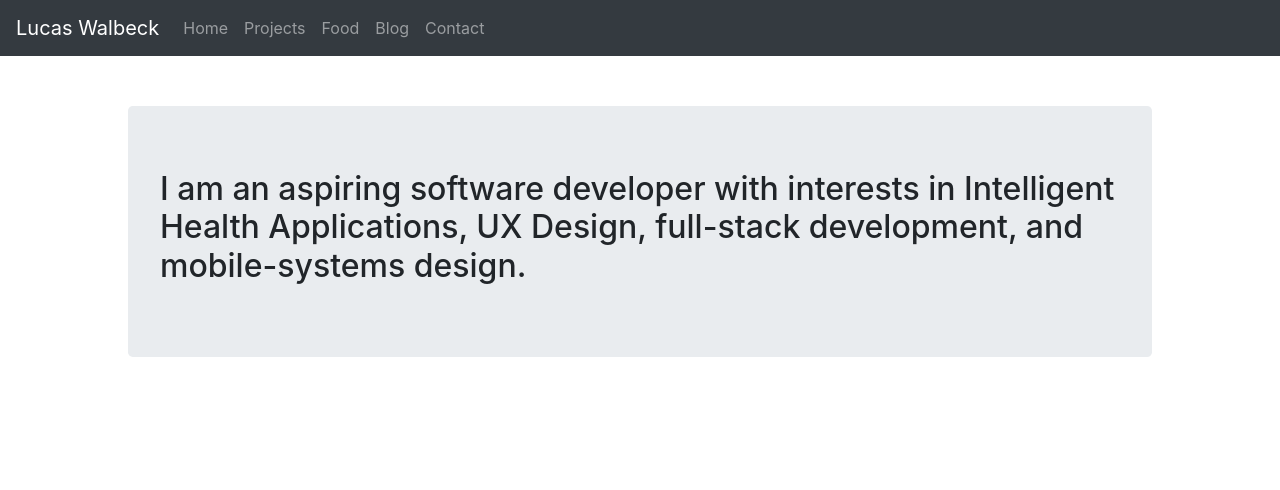
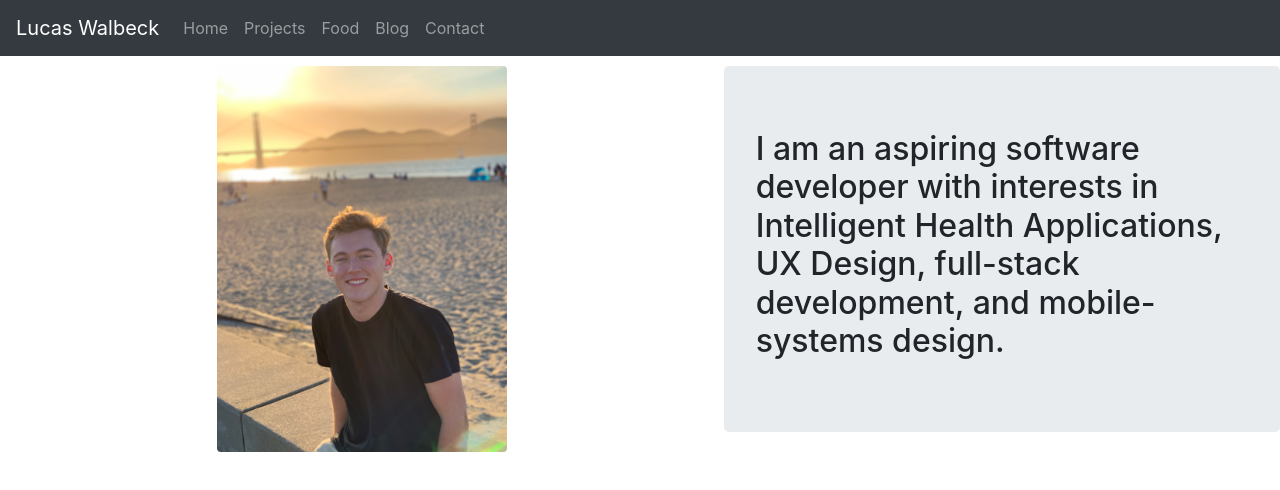
Before and after one commit to lukewalbeck/lukewalbeck.github.io, a React (Create React App) app: page / in a window 1280 px wide. Shown: the top 490 px of the page. Built offline with nearby package versions, Linux system fonts and the light colour scheme; no server answers.

Commit message:
more changes

```diff
--- a/src/components/AboutMe.js
+++ b/src/components/AboutMe.js
@@ -1,15 +1,21 @@
 import React from 'react'
 import { Jumbotron } from 'react-bootstrap';
 import Fade from 'react-reveal/Fade';
+import Picture from './Picture';
 
 class AboutMe extends React.Component {
     render() {
         return(
             <div style={centerMe} id="about">
                 <Fade ssrFadeout>
-                    <Jumbotron>
-                        <h2>I am an aspiring software developer with interests in Intelligent Health Applications, UX Design, full-stack development, and mobile-systems design.</h2>
-                    </Jumbotron>
+                    <div>
+                        <Picture></Picture>
+                    </div>
+                    <div>
+                        <Jumbotron>
+                            <h2>I am an aspiring software developer with interests in Intelligent Health Applications, UX Design, full-stack development, and mobile-systems design.</h2>
+                        </Jumbotron>
+                    </div>
                 </Fade>
             </div>
         )
@@ -17,8 +23,8 @@ class AboutMe extends React.Component {
 }
 
 const centerMe = {
-    width: '80%',
     margin: '0 auto',
-    marginTop: '50px'
+    marginTop: '10px',
+    display: 'flex'
 };
 export default AboutMe;
--- /dev/null
+++ b/src/components/Picture.js
@@ -0,0 +1,21 @@
+import React from 'react';
+import pic from '../media/IMG_0376.jpg';
+import Image from 'react-bootstrap/Image';
+import Fade from 'react-reveal/Fade';
+class Picture extends React.Component {
+    render() {
+        return(
+            <Fade>
+                <div style={imgStyle}>
+                    <Image src={pic} fluid rounded />
+                </div>
+            </Fade>
+        );
+    }
+}
+let imgStyle = {
+    width: '40%',
+    margin: '0 auto',
+    marginBottom: '0'
+}
+export default Picture;
--- a/src/components/Projects.js
+++ b/src/components/Projects.js
@@ -15,7 +15,7 @@ class Projects extends React.Component {
     render() {
         const { project, loaded } = this.state;
         return (
-            <Fade ssrFadeout bottom when={loaded}>
+            <Fade ssrFadeout when={loaded}>
                 <div style={{margin: '0 auto', width: '100%' }} id="projects">
                 <h2 style={{ margin: '25px' }}>Projects</h2>
                 <div style={flexStyle}>{project}</div>
--- a/src/components/Recipes.js
+++ b/src/components/Recipes.js
@@ -15,7 +15,7 @@ class Recipes extends React.Component {
     render() {
         const { recipe, loaded } = this.state;
         return (
-            <Fade bottom ssrFadeout when={loaded}>
+            <Fade ssrFadeout when={loaded}>
                 <div style={{margin: '0 auto', width: '100%' }} id="food">
                     <h2 style={{ margin: '25px' }}>Blueberry Treats</h2>
                     <div style={flexStyle}>{recipe}</div>
```
Also changed, not shown: src/media/IMG_0376.jpg (added), 1 other file (tests, documents, lock files or other folders).
